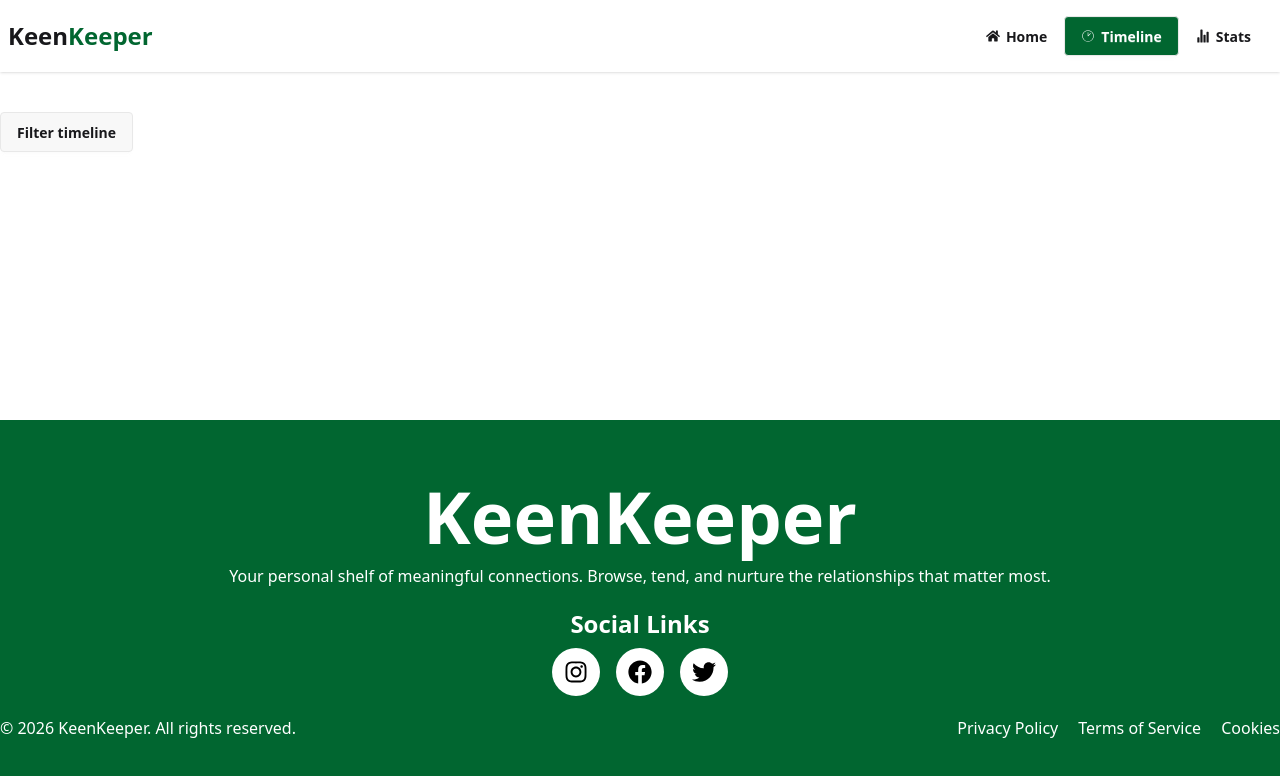
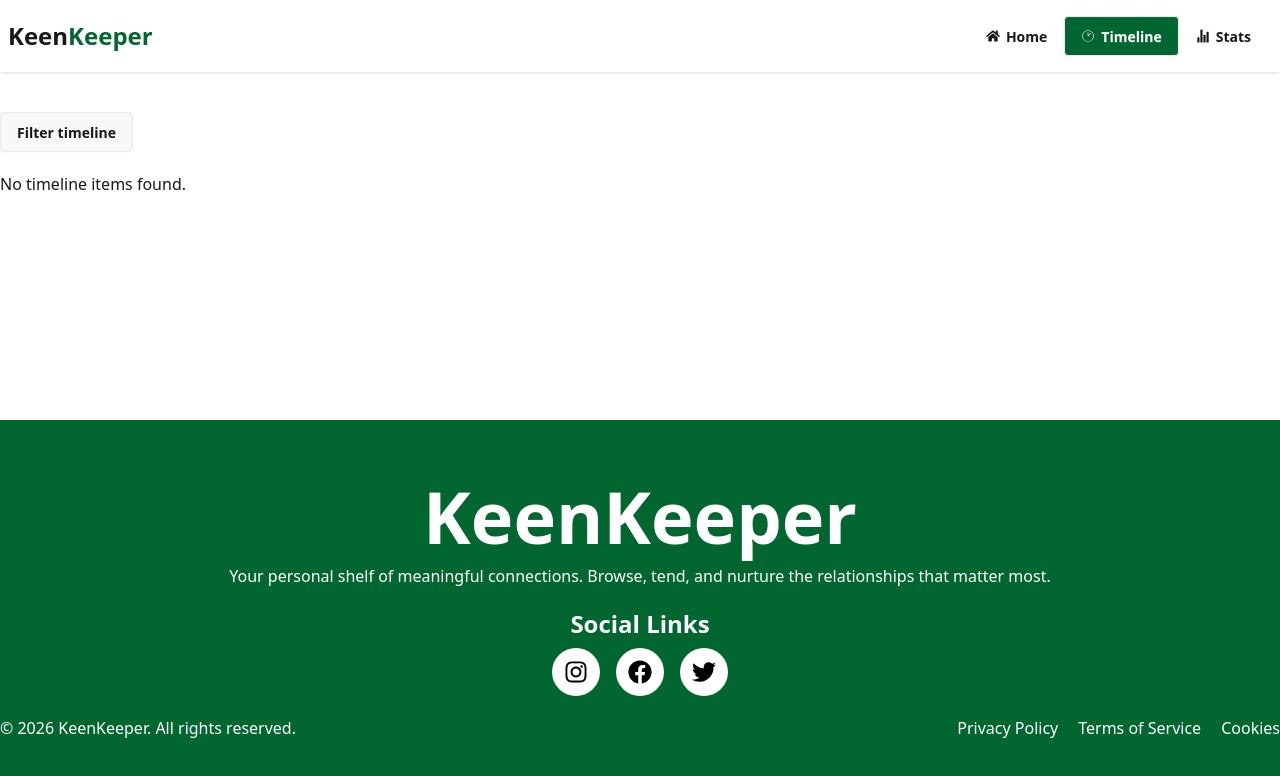
Before and after one commit to Saddam2508/b13-a07-Saddam, a Next.js app: page /timeline in a window 1280 px wide. Shown: the top 776 px of the page. Built offline with nearby package versions, Linux system fonts and the light colour scheme.

Commit message:
timeline page updated

```diff
--- a/src/components/timeline/Timeline.tsx
+++ b/src/components/timeline/Timeline.tsx
@@ -1,7 +1,7 @@
 "use client";
 import { TimelineContext } from "@/context/TimelineContext";
 import Image from "next/image";
-import React, { act, useContext, useState } from "react";
+import React, { useContext, useState } from "react";
 
 const Timeline = () => {
   const context = useContext(TimelineContext);
@@ -70,7 +70,8 @@ const Timeline = () => {
           </li>
         </ul>
       </div>
-      {filtered.map((item, i) => (
+      {filtered.length > 0 ? (
+        filtered.map((item, i) => (
           <div
             key={i}
             className="flex items-center gap-4 p-4 shadow-md rounded-lg mb-6"
@@ -85,13 +86,17 @@ const Timeline = () => {
             <div>
               <h3 className="text-lg font-medium">
                 {" "}
-              <span className="text-md font-bold">{item.label}</span> with{" "}
-              {item.name}
+                <span className="text-md font-bold">
+                  {item.label}
+                </span> with {item.name}
               </h3>
               <p className="text-sm text-gray-500">{getCurrentDate()}</p>
             </div>
           </div>
-      ))}
+        ))
+      ) : (
+        <p> No timeline items found.</p>
+      )}
     </div>
   );
 };
```
Lines whose indentation alone changed are shown as unchanged.
